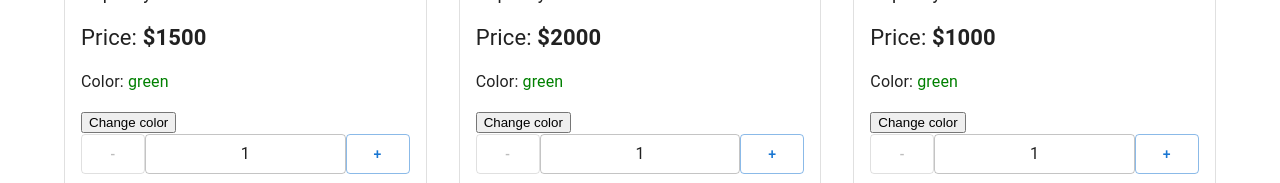
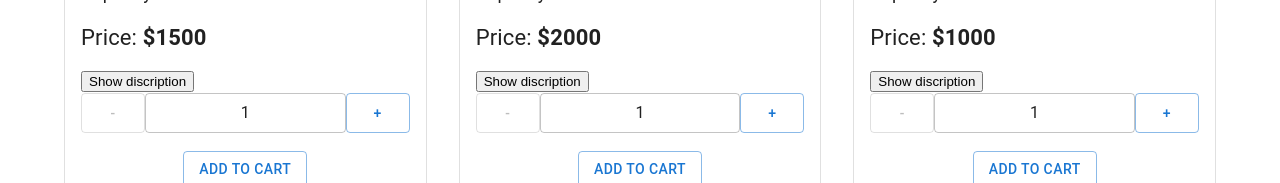
Before and after one commit to MarynaPershyna/29-11-react, a React (Create React App) app: page / in a window 1280 px wide. Shown: the part 565-748 px from the top of the page. Built offline with nearby package versions, Linux system fonts and the light colour scheme.

Commit message:
показать текст при нажатии на кнопку через ?и null

```diff
--- a/src/components/Products/ProductListItem.tsx
+++ b/src/components/Products/ProductListItem.tsx
@@ -20,12 +20,14 @@ type Props = {
 type State = {
     count: number
     color: string
+    show: boolean
 }
 
 class ProductListItem extends Component<Props, State> {
     state = {
         count: 1,
-        color: "green",
+        color: 'green',
+        show: false,
     }
 
     onIncrementClick = () => {
@@ -39,8 +41,13 @@ class ProductListItem extends Component<Props, State> {
         }))
     }
     changeColor = () => {
-        this.setState( (prevState) => ({
+        this.setState((prevState) => ({
             color: prevState.color === 'green' ? 'red' : 'green',
+        }))
+    }
+    toggleDesc = () => {
+        this.setState((prevState) => ({
+            show: !prevState.show,
         }))
     }
 
@@ -61,13 +68,25 @@ class ProductListItem extends Component<Props, State> {
                     <div className="product-price">
                         Price: <strong>${price}</strong>
                     </div>
-                    <p>
+                    {/* <p>
                         Color:{' '}
                         <span className={this.state.color}>
                             {this.state.color}
                         </span>
                     </p>
-                    <button onClick={this.changeColor}>Change color</button>
+                    <button onClick={this.changeColor}>Change color</button> */}
+
+                    {this.state.show ? (
+                        <p>
+                            Lorem, ipsum dolor sit amet consectetur adipisicing
+                            elit. Aliquid suscipit sapiente distinctio praesentium,
+                            laborum laudantium rerum excepturi ea, porro labore esse
+                            veritatis consectetur nisi. Exercitationem labore
+                            pariatur consequatur omnis eius?
+                        </p>
+                    ) : null}
+
+                    <button onClick={() => this.toggleDesc()}>Show discription</button>
                     <div className="product-quantity">
                         <Button
                             variant="outlined"
```
